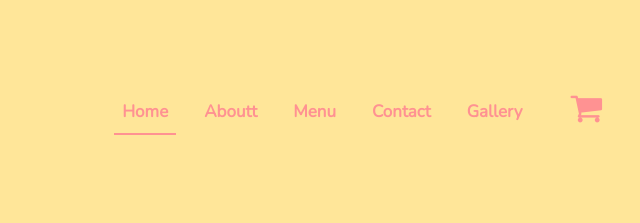
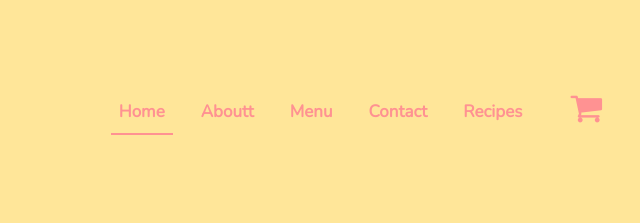
Before and after one commit to qrca2000/Cinq_project, a plain HTML site: page index.html in a window 1280 px wide. Shown: the top 223 px of the page, 593-1233 px from the left. Drawn offline with nearby package versions, Linux system fonts and the light colour scheme.

Commit message:
Update index.html

```diff
--- a/index.html
+++ b/index.html
@@ -59,7 +59,7 @@
               <a class="nav-link" href="#">Contact</a>
             </li>
             <li class="nav-item">
-              <a class="nav-link" href="#">Gallery</a>
+              <a class="nav-link" href="#">Recipes</a>
             </li>
             <div class="shopping-cart">
               <i class="fa fa-shopping-cart" aria-hidden="true"></i>
```
